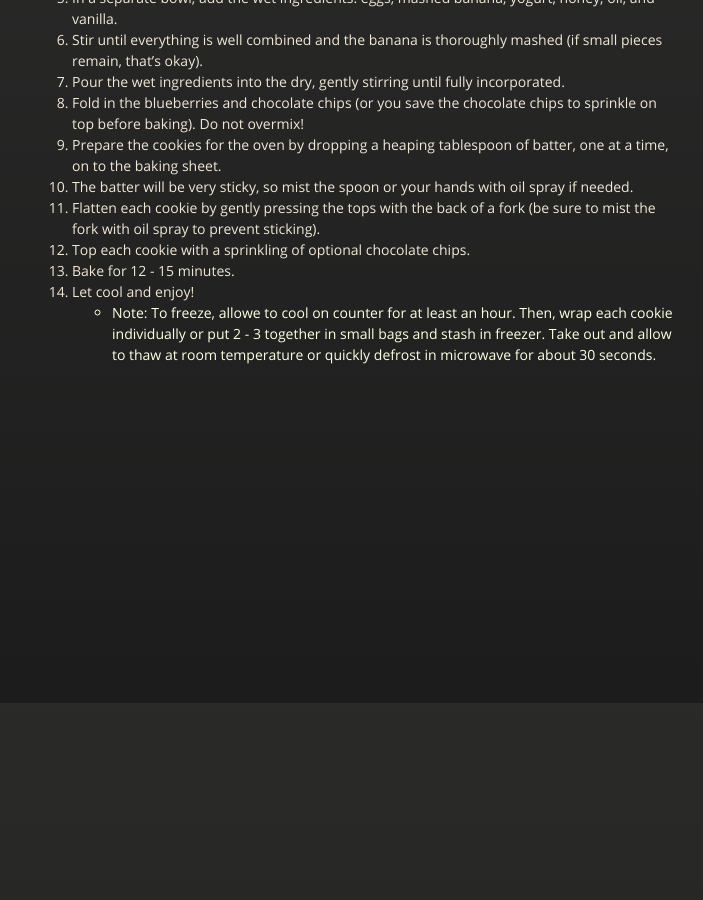
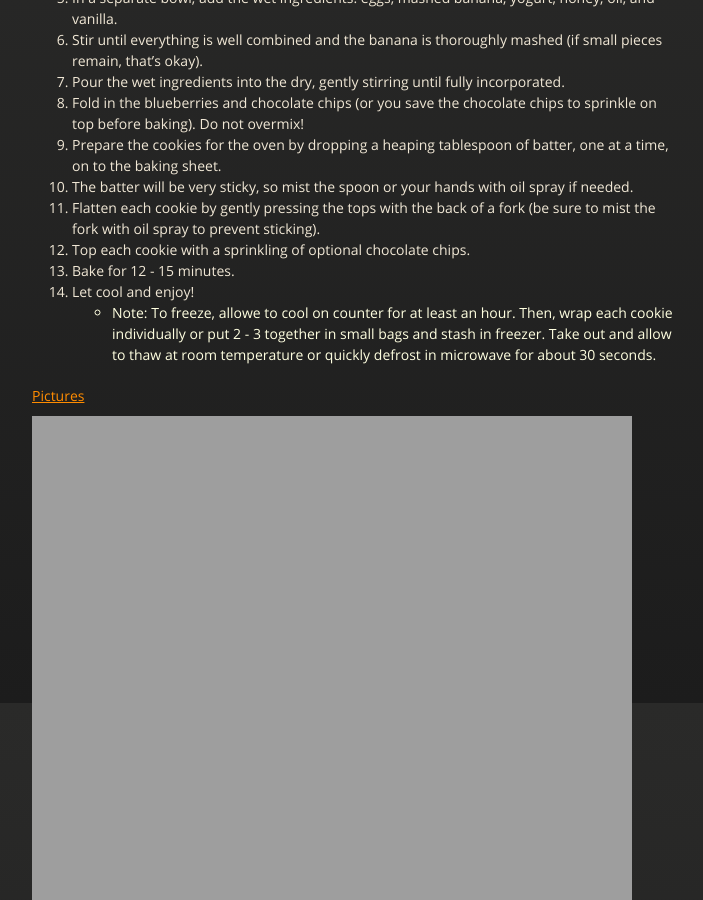
Before and after one commit to cmwillett/TheDigitalCookbook, a Jekyll site: the page built from Desserts/BreakfastCoffeeCookie.md, in a window 1280 px wide and 900 px high, scrolled down 1097 px. Shown: the whole window, without its empty margins (283-986 px from the left). Built offline with Jekyll 4.4.1, drawn with Linux system fonts in a browser that asks for light colours; nearby versions of some CDN libraries; before the commit the page ends 1502 px from its top, so only the background shows below that.

Commit message:
added image for breakfast coffee cookies

```diff
--- a/Desserts/BreakfastCoffeeCookie.md
+++ b/Desserts/BreakfastCoffeeCookie.md
@@ -41,3 +41,6 @@
 13. Bake for 12 - 15 minutes.
 14. Let cool and enjoy!
   * Note:  To freeze, allowe to cool on counter for at least an hour.  Then, wrap each cookie individually or put 2 - 3 together in small bags and stash in freezer.  Take out and allow to thaw at room temperature or quickly defrost in microwave for about 30 seconds.
+
+#### Pictures
+![]({{site.github.url}}/Desserts/Images/BreakfastCoffeeCookies.jpg){:height="600px" width="600px"}
```
Also changed, not shown: Desserts/Images/BreakfastCoffieCookies.jpg (added).
